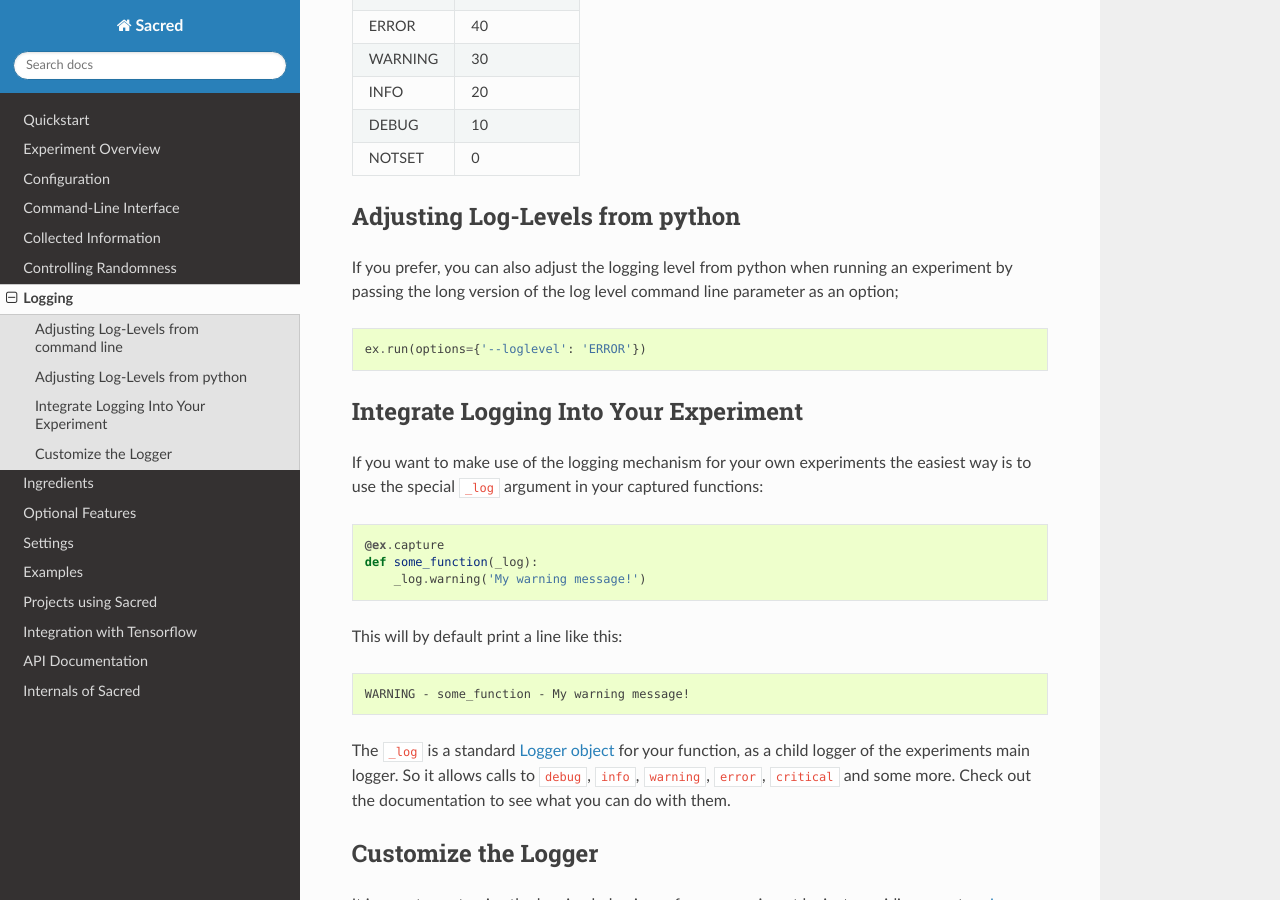
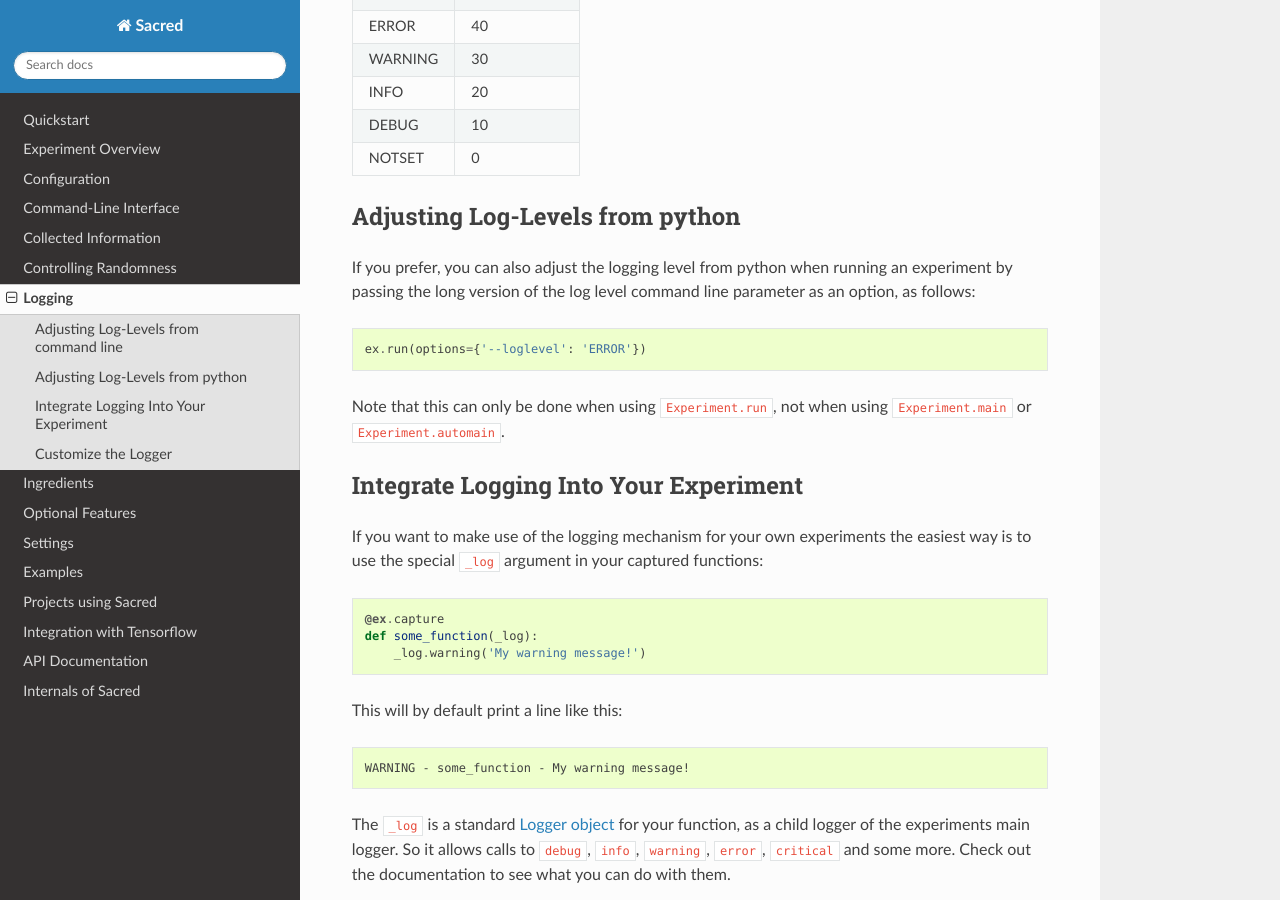
Before and after one commit to IDSIA/sacred, a Sphinx documentation site: the page built from docs/logging.rst, in a window 1280 px wide and 900 px high, scrolled down 731 px. Built offline with Sphinx 7.4.7 and the Read the Docs theme 2.0.0, drawn with Linux system fonts in a browser that asks for light colours; pages that are not in the unit, such as notebooks, are missing from menus; the version number could not be read and is left out.

Commit message:
Update logging docs based on PR feedback

```diff
--- a/docs/logging.rst
+++ b/docs/logging.rst
@@ -46,11 +46,14 @@ Adjusting Log-Levels from python
 
 If you prefer, you can also adjust the logging level from python when
 running an experiment by passing the long version of the log level
-command line parameter as an option;
+command line parameter as an option, as follows:
 
 .. code-block:: python
 
     ex.run(options={'--loglevel': 'ERROR'})
+
+Note that this can only be done when using ``Experiment.run``, not when using
+``Experiment.main`` or ``Experiment.automain``.
 
 Integrate Logging Into Your Experiment
 ======================================
```
